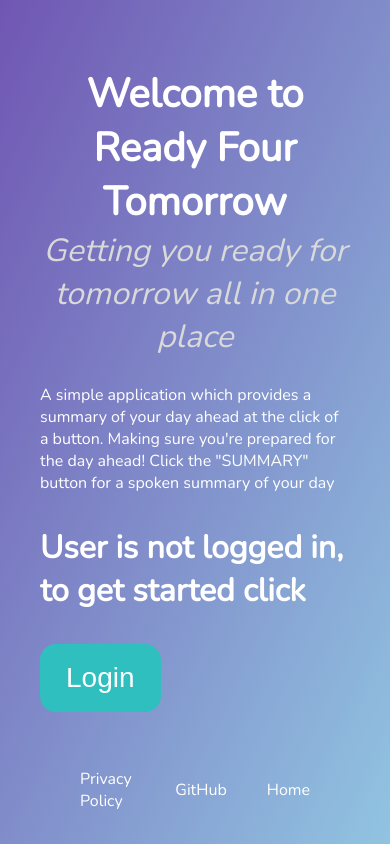
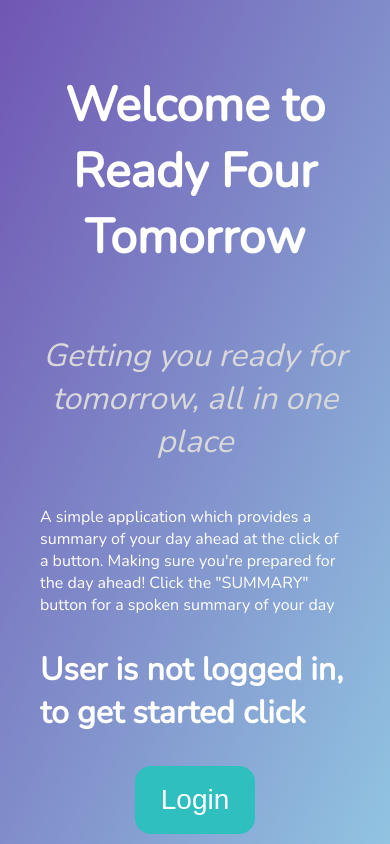
Before and after one commit to arangace/ReadyFourTomorrow, a Next.js app: page /home in a window 390 px wide. Built offline with nearby package versions, Linux system fonts and the light colour scheme; no server answers.

Commit message:
updated styling for mobile

```diff
--- a/components/login/LoginOptionsStyles.ts
+++ b/components/login/LoginOptionsStyles.ts
@@ -13,6 +13,7 @@ export const LoginButton = styled(Button)`
   display: flex;
   justify-content: flex-start;
   gap: 0.5rem;
+  text-align: left;
   &:hover {
     i {
       color: var(--primary-color);
--- a/pages/home/index.tsx
+++ b/pages/home/index.tsx
@@ -3,6 +3,7 @@ import {
   Container,
   DashboardButton,
   Description,
+  DescrptionText,
   Header,
   LoginPromptButton,
   SecondaryHeader,
@@ -18,14 +19,14 @@ const Home = () => {
     <Container>
       <Header>Welcome to Ready Four Tomorrow</Header>
       <SecondaryHeader>
-        Getting you ready for tomorrow all in one place
+        Getting you ready for tomorrow, all in one place
       </SecondaryHeader>
       <Description>
-        <span>
+        <DescrptionText>
           A simple application which provides a summary of your day ahead at the
           click of a button. Making sure you&apos;re prepared for the day ahead!
           Click the &quot;SUMMARY&quot; button for a spoken summary of your day
-        </span>
+        </DescrptionText>
         {status === "unauthenticated" ? (
           <>
             <UserActionPrompt>
--- a/styles/HomeStyles.ts
+++ b/styles/HomeStyles.ts
@@ -18,7 +18,7 @@ export const Container = styled.div`
   align-items: center;
 `;
 export const Header = styled.h1`
-  margin-bottom: 0;
+  margin-bottom: 4rem;
   grid-row: 1;
 `;
 export const SecondaryHeader = styled.h2`
@@ -52,11 +52,19 @@ export const LoginPromptButton = styled.button`
 `;
 export const Description = styled.section`
   grid-row: 3;
+  text-align: center;
+  @media (min-width: 414px) {
+    text-align: left;
+  }
+`;
+export const DescrptionText = styled.p`
+  text-align: left;
 `;
 export const UserActionPrompt = styled.p`
   text-align: inherit;
   font-size: 2rem;
   font-weight: bold;
+  text-align: left;
 `;
 export const DashboardButton = styled(ButtonInverted)`
   margin-top: 1rem;
--- a/styles/globals.css
+++ b/styles/globals.css
@@ -70,7 +70,7 @@ p {
   }
 
   h1 {
-    font-size: 2.5rem;
+    font-size: 3rem;
   }
   h2 {
     font-size: 2rem;
@@ -81,9 +81,6 @@ p {
   h4 {
     font-size: 0.5rem;
   }
-  p {
-    font-size: 0.25rem;
-  }
 }
 @media (prefers-color-scheme: dark) {
   html {
```
Also changed, not shown: 1 other file (tests, documents, lock files or other folders).
